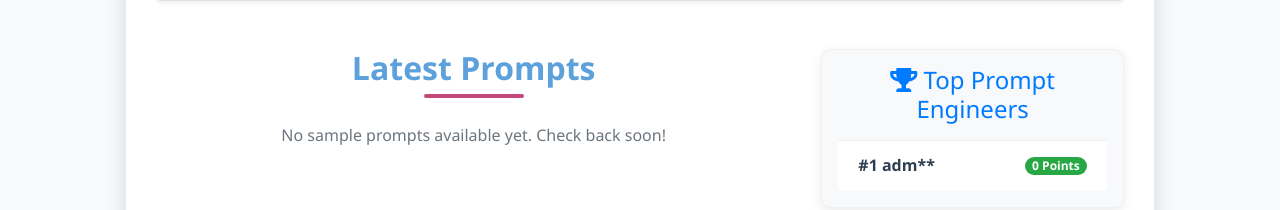
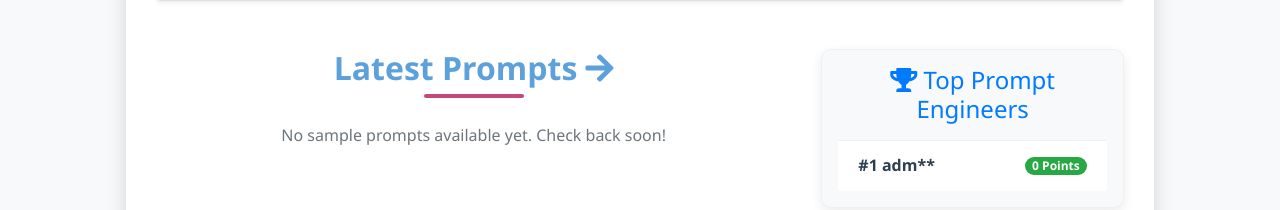
Before and after one commit to simpdatasush/prompts_testing, a Flask app: page / in a window 1280 px wide. Shown: the part 508-718 px from the top of the page. Run offline with Flask 3, Linux system fonts and the light colour scheme; grey boxes labelled with a size stand in for pictures from a placeholder-image service; some libraries are stand-ins or nearby versions.

Commit message:
Update landing.html

```diff
--- a/templates/landing.html
+++ b/templates/landing.html
@@ -346,7 +346,12 @@
         <div class="row">
     <div class="col-md-8">
         <section class="prompts-section mb-5">
-                    <h2 class="section-title">Latest Prompts</h2>
+
+            <h2 class="section-title">
+                <a href="{{ url_for('all_prompts') }}" style="color: inherit; text-decoration: none;">
+                    Latest Prompts <i class="fas fa-arrow-right"></i>
+                </a>
+            </h2>
             <div class="row">
             {% for prompt in sample_prompts %}
             <div class="col-md-6 col-lg-4">
```
Lines whose indentation alone changed are shown as unchanged.
